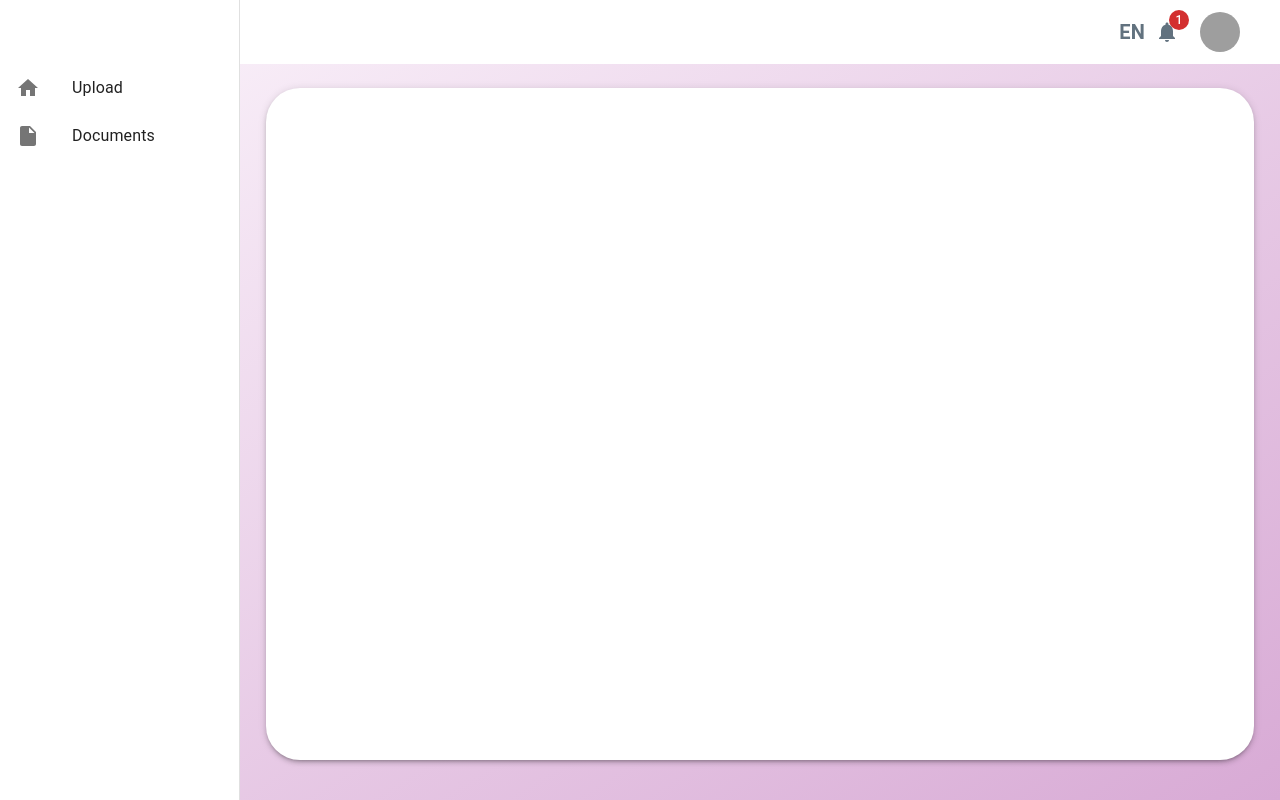
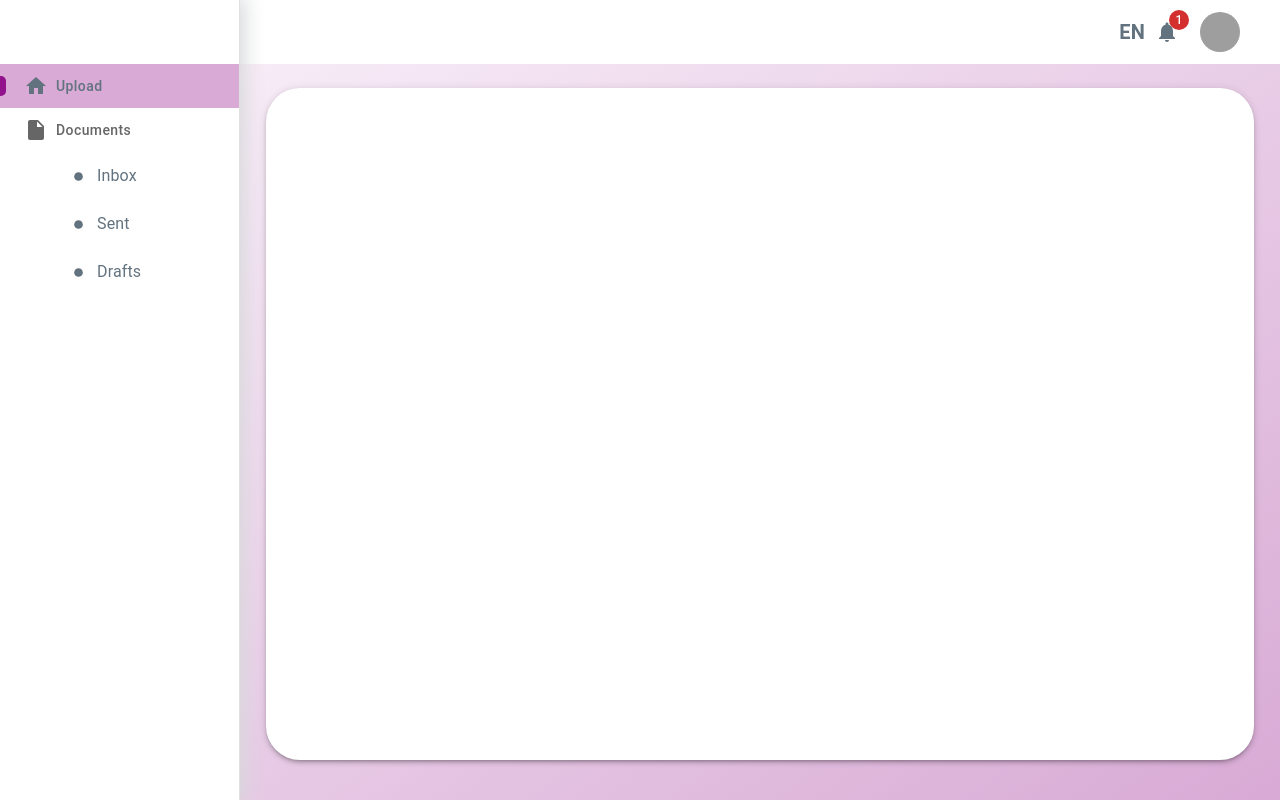
Before and after one commit to KlimaGi/upload-task, a React (Create React App) app: page / in a window 1280 px wide. Built offline with nearby package versions, Linux system fonts and the light colour scheme; grey boxes are pictures that could not be loaded.

Commit message:
feat: drawer style

```diff
--- a/src/components/toolbar.tsx
+++ b/src/components/toolbar.tsx
@@ -1,12 +1,22 @@
-import { Box, AppBar, Drawer, List, ListItem, ListItemButton, ListItemIcon, ListItemText } from '@mui/material';
+import React, { useState } from 'react';
+import { Box, AppBar, Drawer, List, ListItem, ListItemButton, ListItemIcon, ListItemText, Tab, Tabs } from '@mui/material';
 import HomeIcon from '@mui/icons-material/Home';
 import InsertDriveFileIcon from '@mui/icons-material/InsertDriveFile';
+import FiberManualRecordIcon from '@mui/icons-material/FiberManualRecord';
 import Header from './header';
 import MainBlock from './main-block';
+import { useTheme } from '@mui/material/styles';
+
 
 const drawerWidth = 240;
 
 export default function PermanentDrawerLeft() {
+  const theme = useTheme();
+  const [value, setValue] = useState('one');
+  const handleChange = (event: React.SyntheticEvent, newValue: string) => {
+    setValue(newValue);
+  };
+
   return (
     <Box sx={{ display: 'flex' }}>
       <AppBar
@@ -24,25 +34,77 @@ export default function PermanentDrawerLeft() {
           '& .MuiDrawer-paper': {
             width: drawerWidth,
             boxSizing: 'border-box',
+            boxShadow: '0 1px 20px 5px #d7d9db'
           },
         }}
         variant="permanent"
         anchor="left"
       >
-        <List sx={{ marginTop: '3.5rem' }}>
-          {['Upload', 'Documents'].map((text, index) => (
+
+        <Box sx={{ width: '100%', marginTop: '4rem' }}>
+          <Tabs
+            value={value}
+            onChange={handleChange}
+            textColor="primary"
+            orientation="vertical"
+            sx={{
+              '.MuiTabs-indicator': {
+                left: 0,
+                border: '5px solid #91128b',
+                borderRadius: '5px',
+                maxHeight: '20px',
+                margin: '12px -4px'
+              },
+              '.Mui-selected': {
+                color: theme.palette.primary.contrastText,
+                background: theme.palette.secondary.dark
+              },
+              ".MuiButtonBase-root": {
+                textTransform: "none",
+                minHeight: '42px',
+                lineHeight: '1',
+                alignItems: 'center',
+                justifyContent: 'flex-start',
+                padding: '10px',
+              },
+              '.MuiTab-iconWrapper': {
+                marginRight: '24px',
+                marginLeft: '14px'
+              }
+            }}
+
+          >
+            <Tab icon={<HomeIcon />} iconPosition="start" value="one" label="Upload" />
+            <Tab icon={<InsertDriveFileIcon />} iconPosition="start" value="two" label="Documents" />
+
+          </Tabs>
+
+          <List sx={{ paddingTop: 0 }}>
+            {['Inbox', 'Sent', 'Drafts'].map((text, index) => (
               <ListItem key={text} sx={{ margin: 0, padding: 0 }} >
-              <ListItemButton>
-                <ListItemIcon>
-                  {index % 2 === 0 ? <HomeIcon /> : <InsertDriveFileIcon />}
+                <ListItemButton sx={{ pl: 9 }}>
+                  <ListItemIcon sx={{ minWidth: '25px' }}>
+                    <FiberManualRecordIcon sx={{ fontSize: 'small', color: theme.palette.primary.main }} />
                   </ListItemIcon>
-                <ListItemText primary={text} />
+                  <ListItemText
+                    primary={text}
+                    primaryTypographyProps={{ color: theme.palette.primary.main }}
+                  />
                 </ListItemButton>
               </ListItem>
             ))}
           </List>
-      </Drawer>
+        </Box>
+
+      </Drawer >
+
       <MainBlock />
-    </Box>
+
+    </Box >
   );
 }
+
+// todo: subuildinti dizaino elementus
+// strukturos logika pritaikyti
+// api uzklausa su axios
+// redux pritaikyti
--- a/src/styles/custom-theme.tsx
+++ b/src/styles/custom-theme.tsx
@@ -14,5 +14,23 @@ export const theme = createTheme({
             dark: '#d8aad5', // sviesi purple fonui
             contrastText: '#0fab5b', // green
         },
+
+
     },
+    components: {
+        MuiListItem: {
+            styleOverrides: {
+                root: {
+                    backgroundColor: '#ffffff',
+                    color: '#91128b',
+                    '&.Mui-selected': {
+                        backgroundColor: '#d8aad5',
+                        color: '#91128b'
+                    },
+                },
+            },
+        },
+
+    }
+
 });
```
Lines whose indentation alone changed are shown as unchanged.
